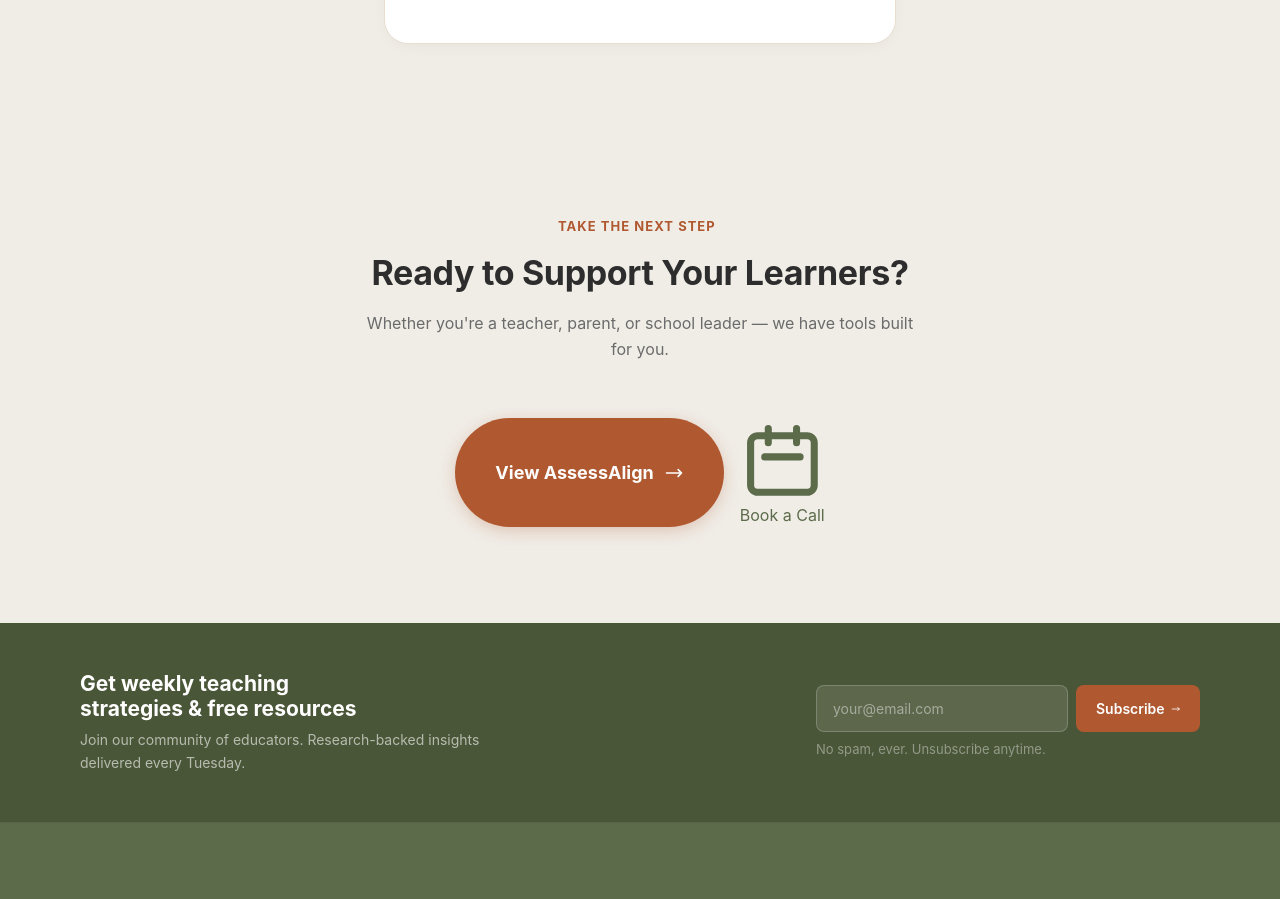
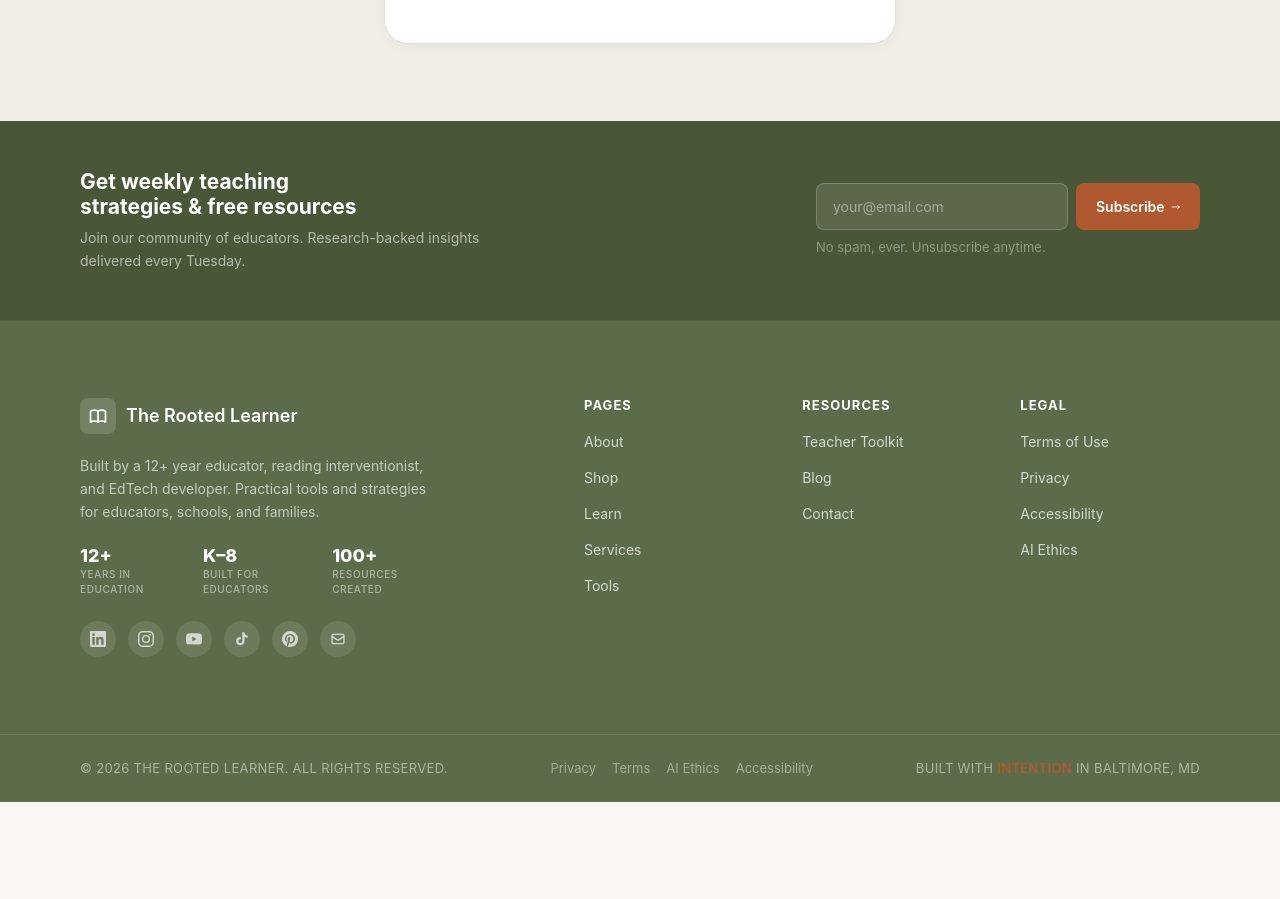
Before and after one commit to mpokodner/rooted-in-learning, a Next.js app: page / in a window 1280 px wide. Shown: the part 4700-5599 px from the top of the page. After the commit the page ends 5502 px from the top, so only its background shows below. Built offline with nearby package versions, Linux system fonts and the light colour scheme; no server answers; a small style sheet from the web is missing.

Commit message:
took out homepage final cta

```diff
--- a/src/app/(main)/page.tsx
+++ b/src/app/(main)/page.tsx
@@ -565,66 +565,6 @@
           </div>
         </div>
       </section>
-
-      {/* ═══════════════════════════════════════════
-          SECTION 7 — FINAL CTA
-      ═══════════════════════════════════════════ */}
-      <section className="social-section">
-        <div className="container">
-          <div className="social-section-header">
-            <p className="social-section-label">Take the Next Step</p>
-            <h2 className="text-h2 social-section-title">
-              Ready to Support Your Learners?
-            </h2>
-            <p className="social-section-desc">
-              Whether you&apos;re a teacher, parent, or school leader &mdash; we
-              have tools built for you.
-            </p>
-          </div>
-
-          <div
-            style={{
-              display: "flex",
-              flexWrap: "wrap",
-              justifyContent: "center",
-              gap: "1rem",
-            }}
-          >
-            <Link href="/tools" className="hero-cta-btn">
-              View AssessAlign
-              <svg
-                className="hero-cta-arrow"
-                fill="none"
-                viewBox="0 0 24 24"
-                stroke="currentColor"
-                strokeWidth={2}
-              >
-                <path
-                  strokeLinecap="round"
-                  strokeLinejoin="round"
-                  d="M17 8l4 4m0 0l-4 4m4-4H3"
-                />
-              </svg>
-            </Link>
-            <Link href="/services#discovery" className="consulting-cta-btn">
-              <svg
-                className="consulting-cta-icon"
-                fill="none"
-                viewBox="0 0 24 24"
-                stroke="currentColor"
-                strokeWidth={2}
-              >
-                <path
-                  strokeLinecap="round"
-                  strokeLinejoin="round"
-                  d="M8 7V3m8 4V3m-9 8h10M5 21h14a2 2 0 002-2V7a2 2 0 00-2-2H5a2 2 0 00-2 2v12a2 2 0 002 2z"
-                />
-              </svg>
-              Book a Call
-            </Link>
-          </div>
-        </div>
-      </section>
     </div>
   );
 }
```
